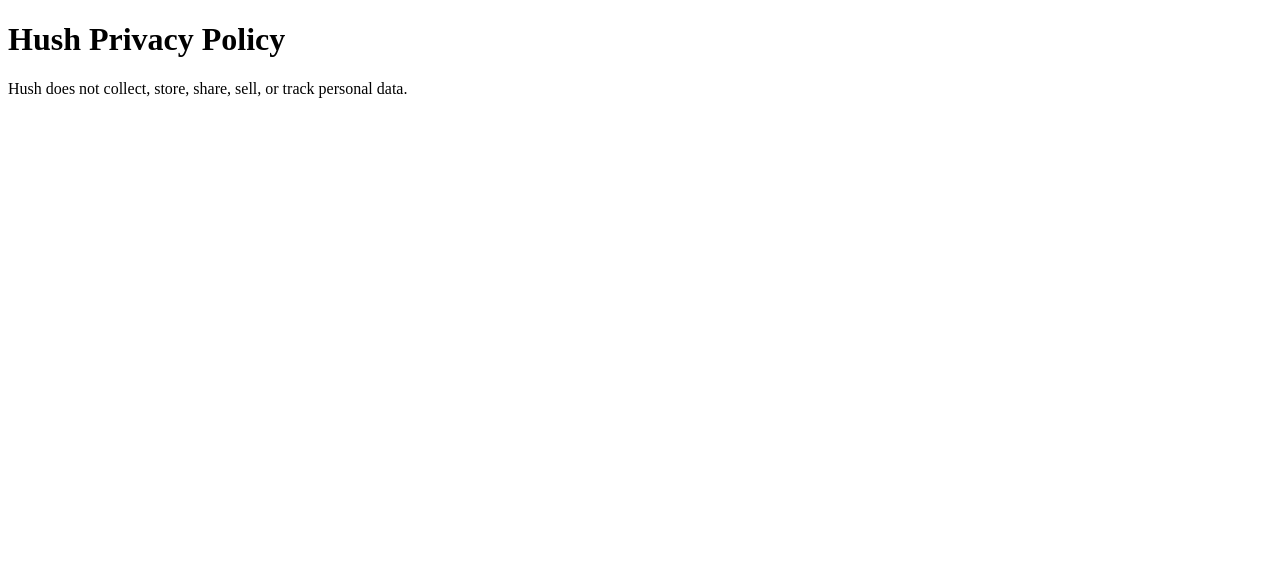
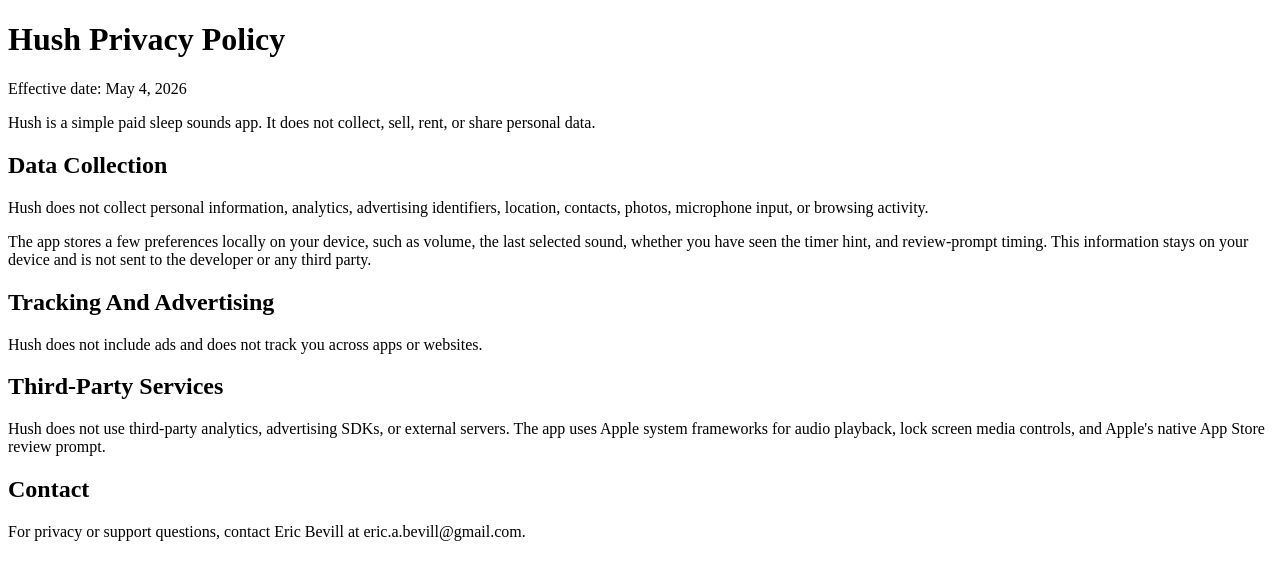
Before and after one commit to ericbevill/hush-support, a plain HTML site: page privacy.html in a window 1280 px wide. Drawn offline with Linux system fonts and the light colour scheme.

Commit message:
Revise privacy policy with additional details
Updated privacy policy to include effective date and details on data collection, tracking, and third-party services.

```diff
--- a/privacy.html
+++ b/privacy.html
@@ -6,6 +6,23 @@
 </head>
 <body>
   <h1>Hush Privacy Policy</h1>
-  <p>Hush does not collect, store, share, sell, or track personal data.</p>
+
+  <p>Effective date: May 4, 2026</p>
+
+  <p>Hush is a simple paid sleep sounds app. It does not collect, sell, rent, or share personal data.</p>
+
+  <h2>Data Collection</h2>
+  <p>Hush does not collect personal information, analytics, advertising identifiers, location, contacts, photos, microphone input, or browsing activity.</p>
+
+  <p>The app stores a few preferences locally on your device, such as volume, the last selected sound, whether you have seen the timer hint, and review-prompt timing. This information stays on your device and is not sent to the developer or any third party.</p>
+
+  <h2>Tracking And Advertising</h2>
+  <p>Hush does not include ads and does not track you across apps or websites.</p>
+
+  <h2>Third-Party Services</h2>
+  <p>Hush does not use third-party analytics, advertising SDKs, or external servers. The app uses Apple system frameworks for audio playback, lock screen media controls, and Apple's native App Store review prompt.</p>
+
+  <h2>Contact</h2>
+  <p>For privacy or support questions, contact Eric Bevill at eric.a.bevill@gmail.com.</p>
 </body>
 </html>
```
